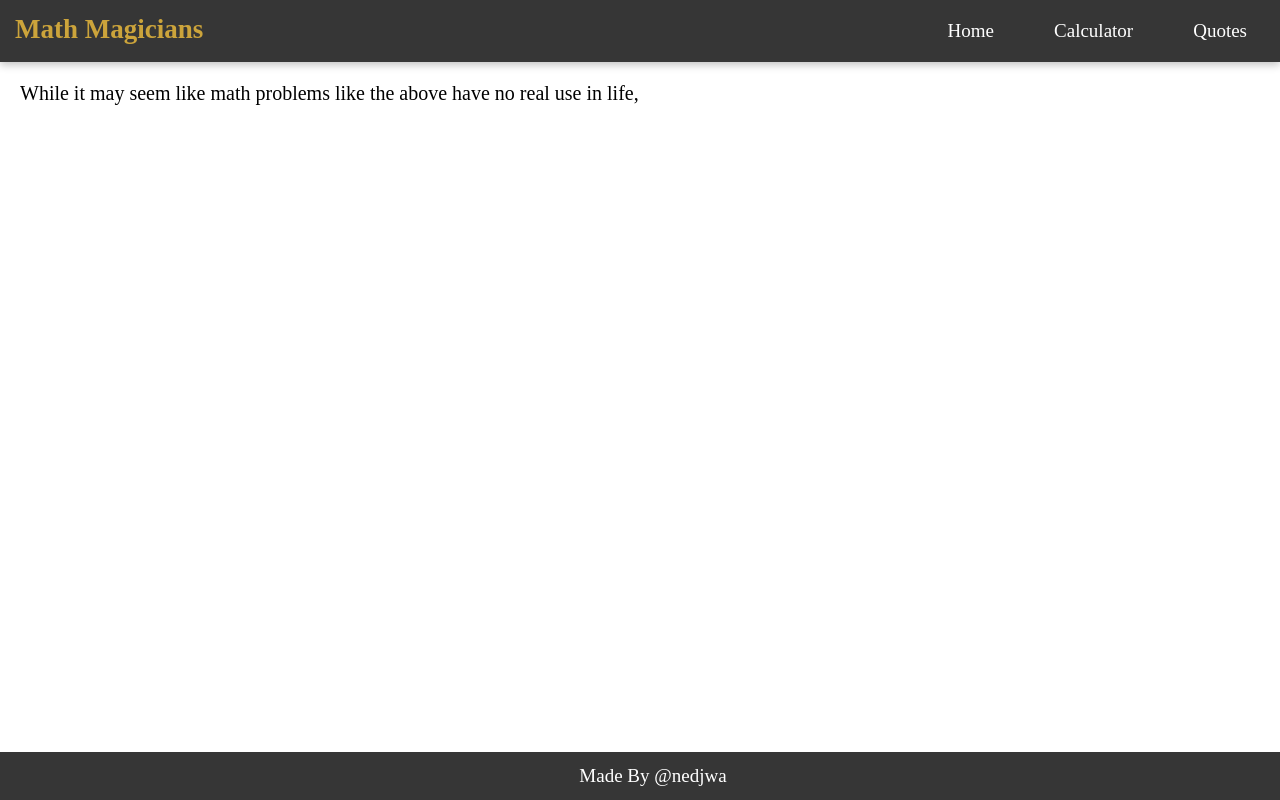
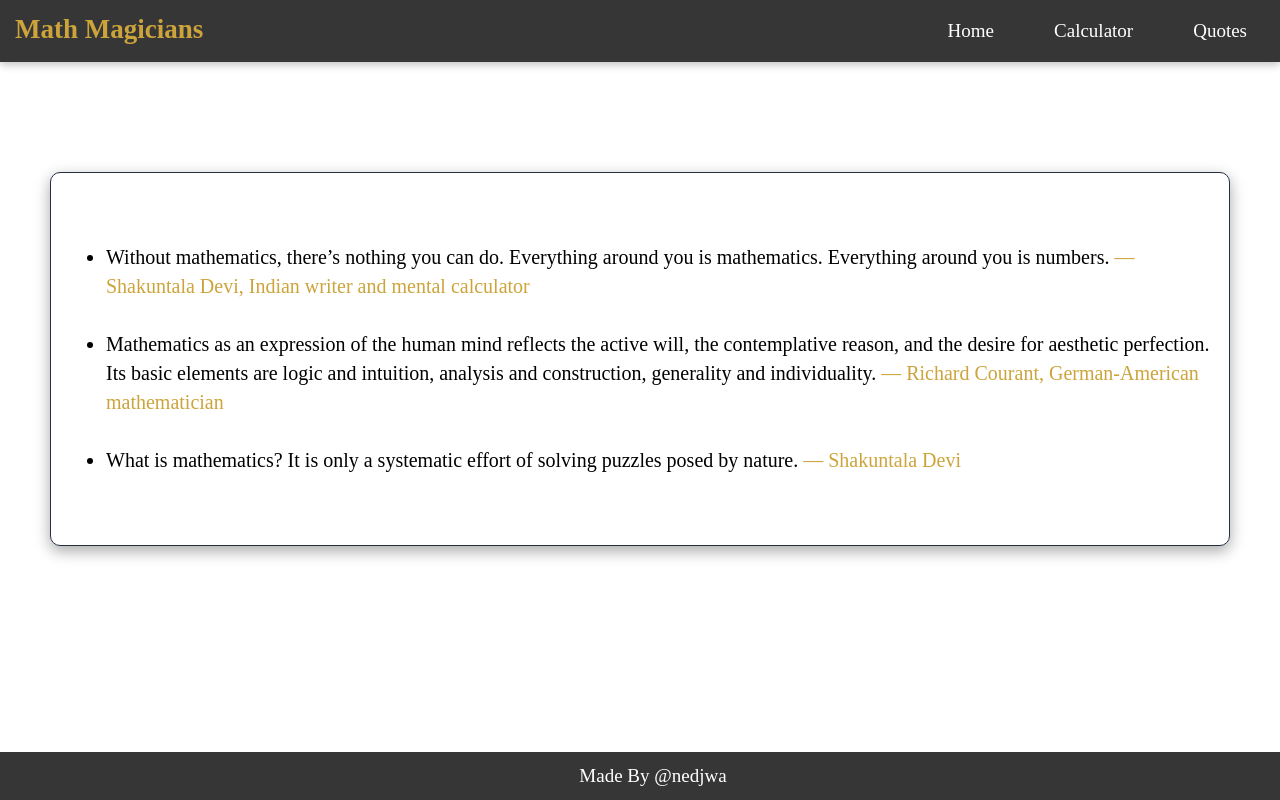
Before and after one commit to nedjwab/math-magicians, a React (Create React App) app: page /quote in a window 1280 px wide. Built offline with nearby package versions, Linux system fonts and the light colour scheme; a web font is replaced by a local one.

Commit message:
Add style to the quotes page

```diff
--- a/src/App.css
+++ b/src/App.css
@@ -84,6 +84,7 @@ header h1 {
   border-radius: 2px;
   padding:20px;
   font-size: 20px;
+  line-height: 30px;
 }
 
 footer {
@@ -131,6 +132,21 @@ footer {
 }
 
 .title {
-  margin:10px 90px;
+  margin:17px 90px;
   font-size: 30px;
 }
+
+.quotes {
+  border:solid 1px #242F40;
+  padding: 50px 15px;
+  line-height: 29px;
+  border-radius: 10px;
+  box-shadow: rgba(0, 0, 0, 0.35) 0px 5px 15px;
+  margin:110px 50px;
+  font-size: 20px;
+}
+
+span {
+  color:#CCA43B;
+  font-weight: 500;
+}
--- a/src/components/quote.js
+++ b/src/components/quote.js
@@ -1,7 +1,29 @@
 const Quote = () => (
 
-  <div className="contenu">
-    While it may seem like math problems like the above have no real use in life,
+  <div className="quotes">
+    <ul>
+      <li>
+        Without mathematics, there’s nothing you can do. Everything around you is mathematics.
+        Everything around you is numbers.
+        {' '}
+        <span> — Shakuntala Devi, Indian writer and mental calculator</span>
+      </li>
+      <br />
+      <li>
+        Mathematics as an expression of the human mind reflects the active will,
+        the contemplative reason,
+        and the desire for aesthetic perfection. Its basic elements are logic and intuition,
+        analysis and construction, generality and individuality.
+        {' '}
+        <span>— Richard Courant, German-American mathematician</span>
+      </li>
+      <br />
+      <li>
+        What is mathematics? It is only a systematic effort of solving puzzles posed by nature.
+        {' '}
+        <span>— Shakuntala Devi</span>
+      </li>
+    </ul>
   </div>
 );
 
```
Also changed, not shown: src/assets/quote1.png (added), src/assets/quote2.png (added).
